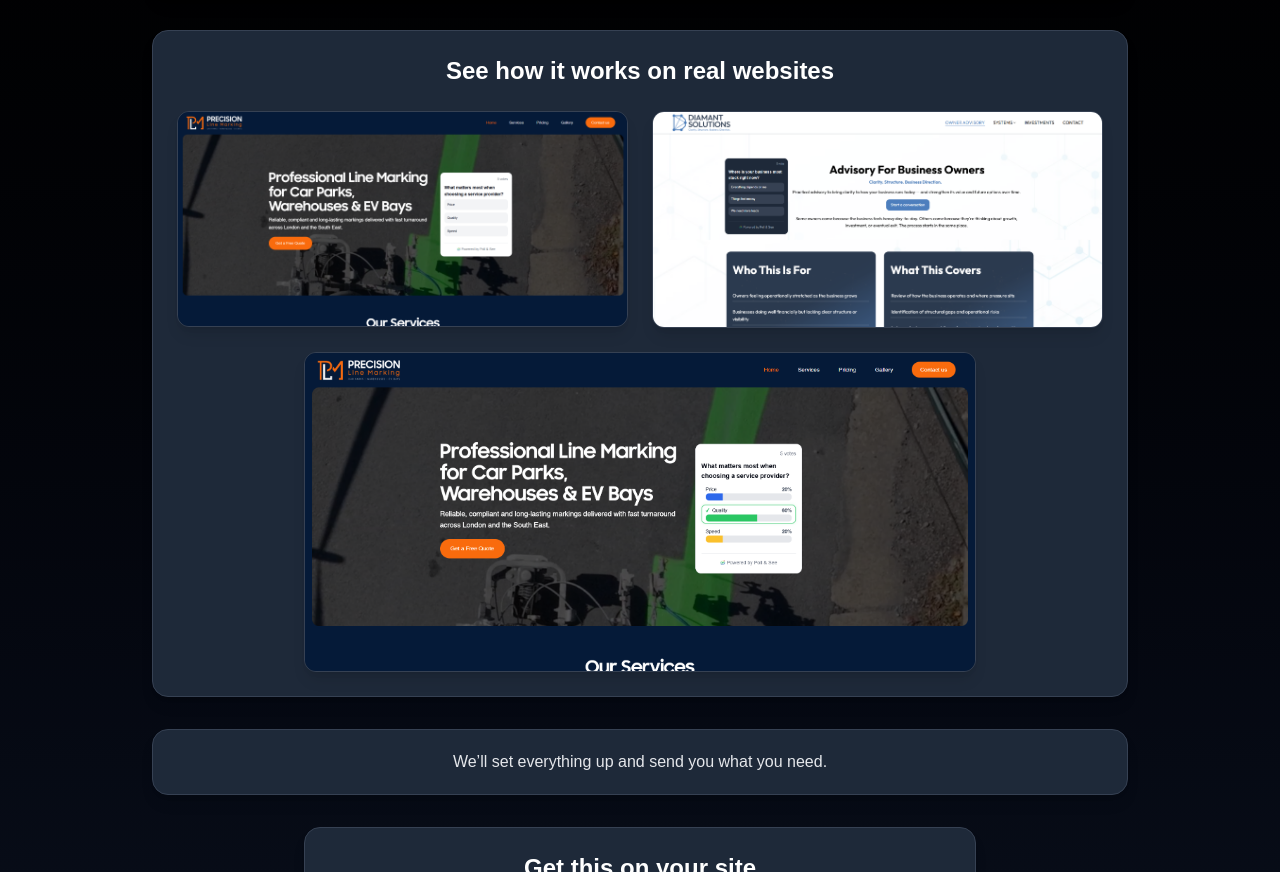
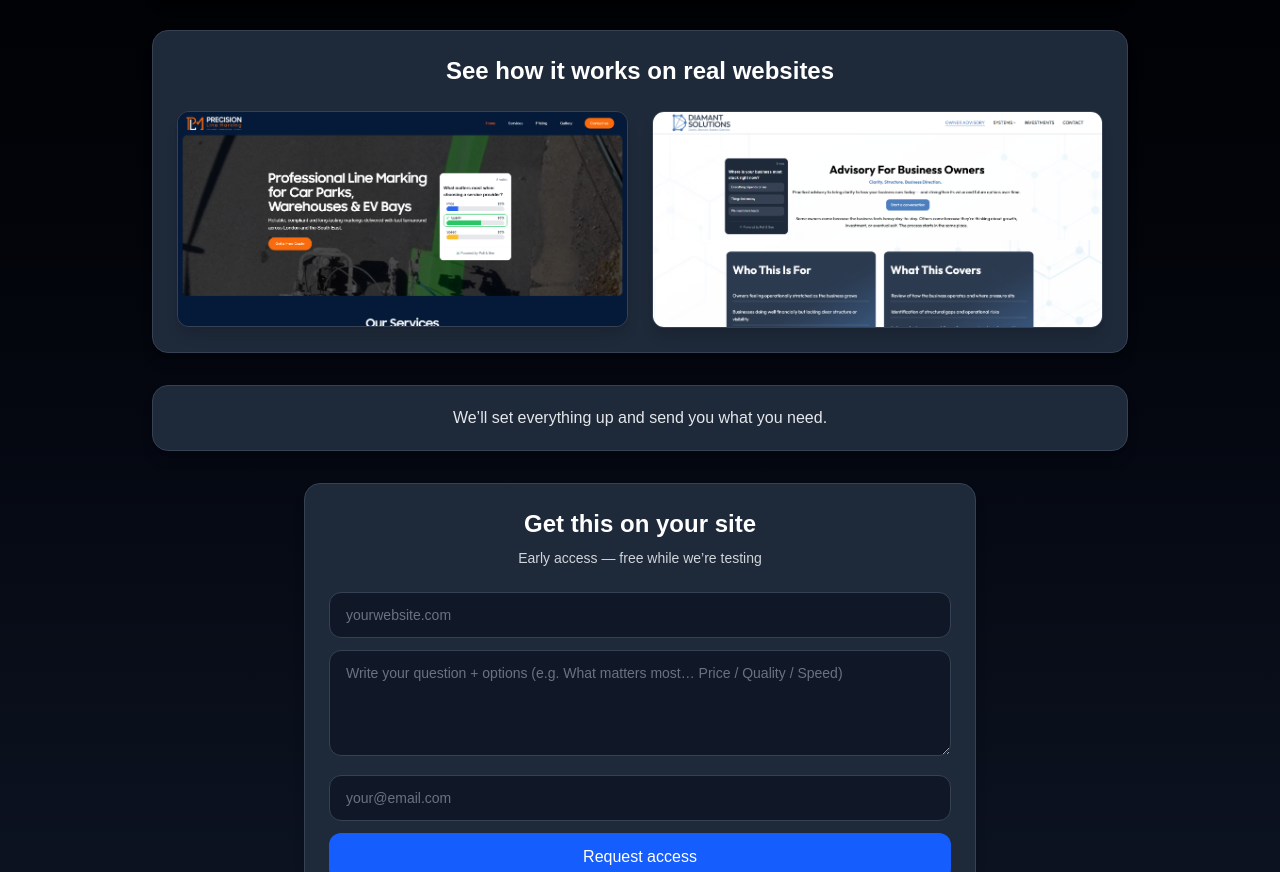
Before and after one commit to MarkDiamant/poll-and-see, a Next.js app: page /add-to-website in a window 1280 px wide. Shown: the part 707-1579 px from the top of the page. Built offline with nearby package versions, Linux system fonts and the light colour scheme.

Commit message:
Show two example images side by side

```diff
--- a/app/add-to-website/page.tsx
+++ b/app/add-to-website/page.tsx
@@ -76,24 +76,16 @@ export default function AddToWebsitePage() {
             See how it works on real websites
           </h2>
 
-          <div className="space-y-6">
-            <div className="grid gap-6 md:grid-cols-2">
-              <img
-                src="/embed-assets/plm-before.png"
-                alt="Poll & See embed example before voting"
-                className="w-full rounded-xl border border-gray-700 shadow-lg"
-              />
-              <img
-                src="/embed-assets/diamant-before.png"
-                alt="Poll & See embedded on another website"
-                className="w-full rounded-xl border border-gray-700 shadow-lg"
-              />
-            </div>
-
+          <div className="grid gap-6 md:grid-cols-2">
             <img
               src="/embed-assets/plm-after.png"
               alt="Poll & See embed example after voting"
-              className="mx-auto w-full max-w-2xl rounded-xl border border-gray-700 shadow-lg"
+              className="w-full rounded-xl border border-gray-700 shadow-lg"
+            />
+            <img
+              src="/embed-assets/diamant-before.png"
+              alt="Poll & See embedded on another website"
+              className="w-full rounded-xl border border-gray-700 shadow-lg"
             />
           </div>
         </div>
```
